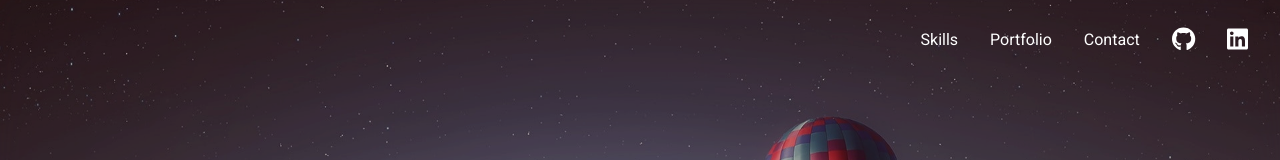
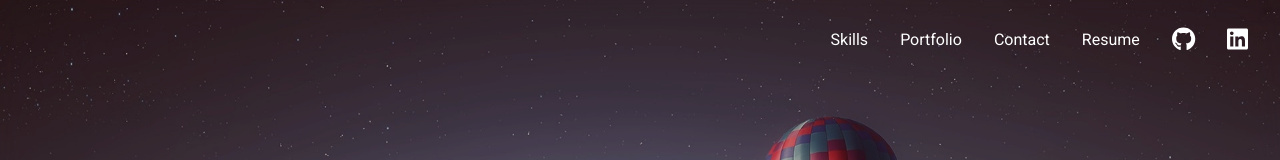
Before and after one commit to michellewatts20000/react-tailwind-portfolio, a React (Vite) app: page / in a window 1280 px wide. Shown: the top 160 px of the page. Built offline with nearby package versions, Linux system fonts and the light colour scheme.

Commit message:
Resume button in nav

```diff
--- a/src/Navigation.jsx
+++ b/src/Navigation.jsx
@@ -51,6 +51,7 @@ const Navigation = () => {
     { text: 'Skills', href: '#skills', icon: null },
     { text: 'Portfolio', href: '#portfolio', icon: null },
     { text: 'Contact', href: '#contact', icon: null },
+    { text: 'Resume', href: 'https://drive.google.com/file/d/1krIgipz9jmquz0QYmlm1wQfsUzI-PVIB/view?usp=sharing', icon: null },
     { text: null, href: 'https://github.com/michellewatts20000/', icon: faGithub },
     { text: null, href: 'https://www.linkedin.com/in/michelle-e-watts/', icon: faLinkedin },
   ];
@@ -88,7 +89,7 @@ const Navigation = () => {
         >
           {navItems.map((item, index) => (
             <li key={index} className="mb-3">
-              {item.href.startsWith('#') ? (
+              {item.href.startsWith('#') || item.text === 'Resume' ? (
                 <a href={item.href} className="text-white text-md hover:text-primary-500 hover:underline" onClick={handleNavigationClick}>
                   {item.text}
                 </a>
```
